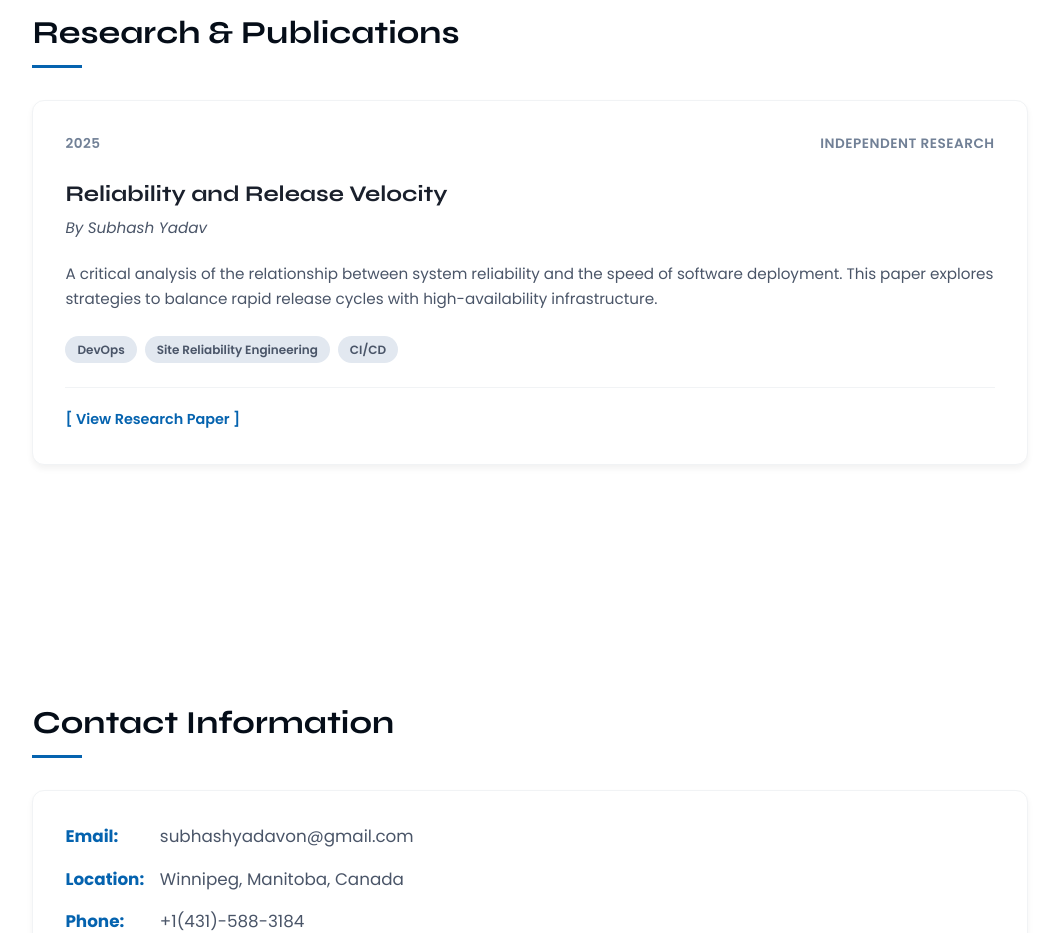
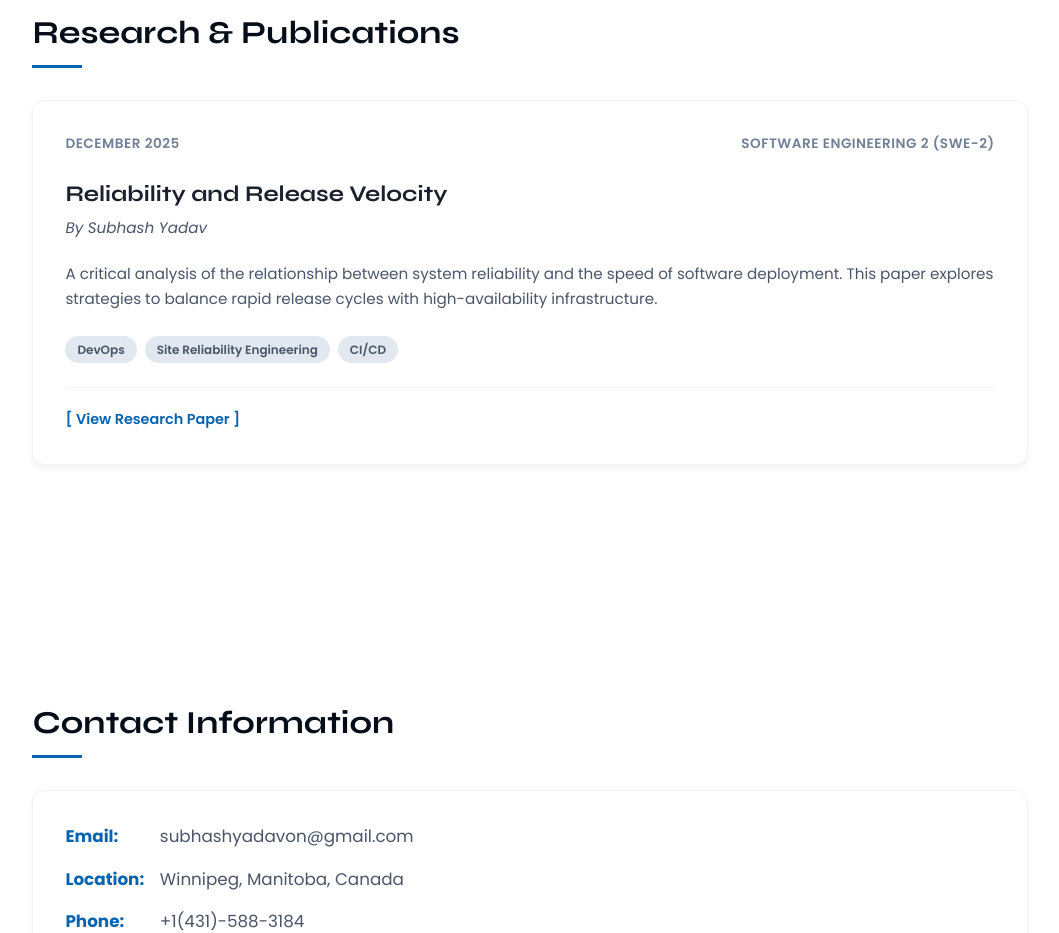
Before and after one commit to subhashyadavon/SubhashYadav, a React (Vite) app: page / in a window 1280 px wide. Shown: the part 7320-8253 px from the top of the page, without its empty margins (150-1209 px from the left). Built offline with nearby package versions, Linux system fonts and the light colour scheme.

Commit message:
Update paper metadata to SWE-2 and Dec 2025

```diff
--- a/src/assets/publications_data.js
+++ b/src/assets/publications_data.js
@@ -5,8 +5,8 @@ const publications_data = [
         p_title: "Reliability and Release Velocity",
         p_abstract: "A critical analysis of the relationship between system reliability and the speed of software deployment. This paper explores strategies to balance rapid release cycles with high-availability infrastructure.",
         p_authors: "Subhash Yadav",
-        p_date: "2025",
-        p_venue: "Independent Research",
+        p_date: "December 2025",
+        p_venue: "Software Engineering 2 (SWE-2)",
         p_pdf: "/papers/reliability_and_release_velocity.pdf",
         p_github: "#",
         p_tags: ["DevOps", "Site Reliability Engineering", "CI/CD"]
```
